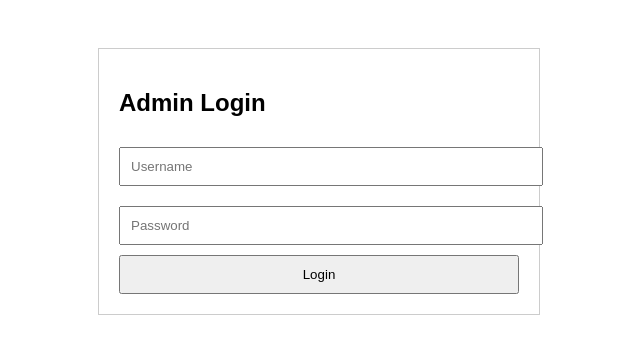
After one commit to Miika0320/recipes, a Flask app: page /login in a window 1280 px wide. The commit adds this page. Shown: the top 354 px of the page, without its empty margins (321-961 px from the left). Run offline with Flask 3, Linux system fonts and the light colour scheme; parts of the project's set-up code (start-up, migrations or seed data) failed here and were passed over.

Commit message:
admin rights

```diff
--- a/app.py
+++ b/app.py
@@ -40,6 +40,8 @@ styles.add(ParagraphStyle(name="RecipeText", fontName=base_font, fontSize=10, le
 
 
 app = Flask(__name__)
+app.secret_key = "thisisasecret"
+
 
 # Firebase setup
 with open("firebase_config.json") as f:
@@ -83,6 +85,40 @@ def export_recipe_pdf(recipe):
 @app.route("/")
 def index():
     return render_template("index.html")
+
+@app.route("/login", methods=["GET", "POST"])
+def login():
+    if request.method == "POST":
+        username = request.form.get("username")
+        password = request.form.get("password")
+
+        if username == ADMIN and password == ADMIN:
+            session["admin_logged_in"] = True
+            flash("Logged in successfully.")
+            return redirect(url_for("index"))
+        else:
+            flash("Invalid username or password.")
+            return redirect(url_for("login"))
+
+    return render_template("login.html")
+
+
+@app.route("/logout")
+def logout():
+    session.clear()
+    flash("Logged out.")
+    return redirect(url_for("index"))
+
+
+@app.route("/delete_recipe/<recipe_id>", methods=["POST"])
+@admin_required
+def delete_recipe(recipe_id):
+    try:
+        db.child("recipes").child(recipe_id).remove()
+        flash("Recipe deleted.")
+    except Exception as e:
+        flash(f"Error deleting recipe: {e}")
+    return redirect(url_for("recipes"))
 
 # ------------------ Add Manual ------------------
 @app.route("/add_manual", methods=["GET", "POST"])
--- a/templates/index.html
+++ b/templates/index.html
@@ -24,5 +24,11 @@
             <button type="submit" class="btn btn-primary">Download Recipe Card Template</button>
         </form>
     </div>
+    {% if session.admin_logged_in %}
+        <a href="{{ url_for('logout') }}" class="btn btn-secondary">Logout</a>
+    {% else %}
+        <a href="{{ url_for('login') }}" class="btn btn-secondary">Admin Login</a>
+    {% endif %}
+
 </body>
 </html>
--- /dev/null
+++ b/templates/login.html
@@ -0,0 +1,25 @@
+<!DOCTYPE html>
+<html>
+<head>
+    <title>Admin Login</title>
+    <style>
+        body { font-family: Arial; padding: 40px; }
+        .box { max-width: 400px; margin: auto; padding: 20px; border: 1px solid #ccc; }
+        input { width: 100%; padding: 10px; margin: 10px 0; }
+        button { padding: 10px 20px; width: 100%; }
+    </style>
+</head>
+<body>
+
+<div class="box">
+    <h2>Admin Login</h2>
+
+    <form method="POST">
+        <input type="text" name="username" placeholder="Username" required />
+        <input type="password" name="password" placeholder="Password" required />
+        <button type="submit">Login</button>
+    </form>
+</div>
+
+</body>
+</html>
```
Also changed, not shown: templates/edit_recipe.html (+11 -0 lines).
